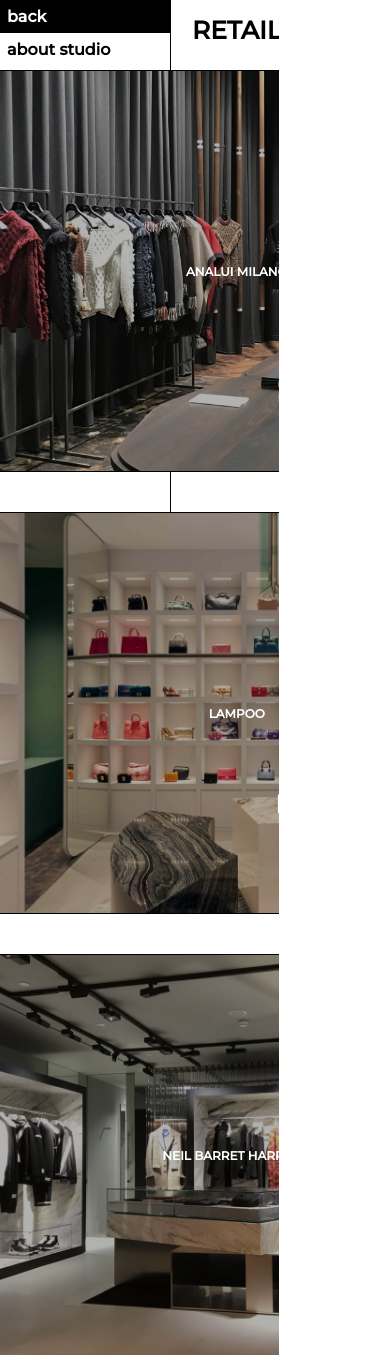
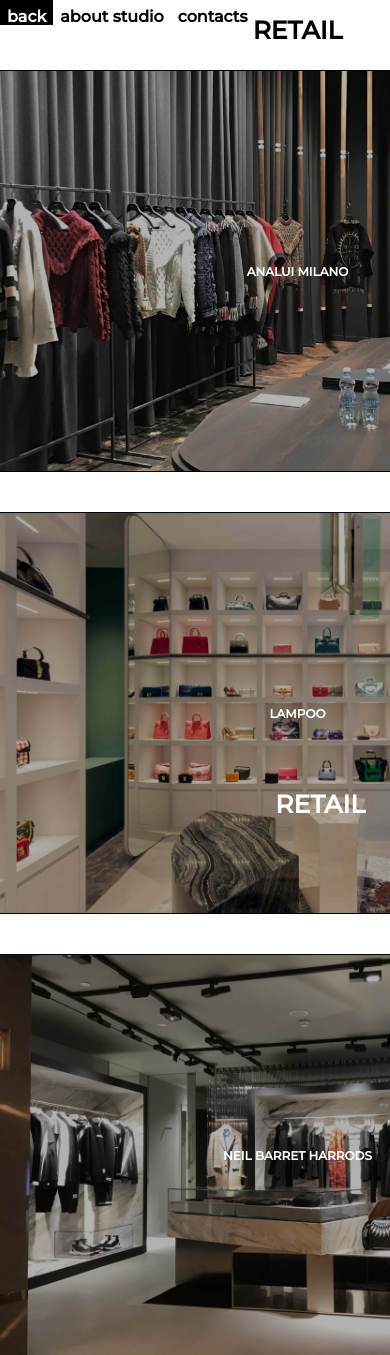
Before and after one commit to pavelerokhin/giorgialongonistudio-webportal, a Django app: page /projects/retail in a window 390 px wide. Shown: the top 1355 px of the page. Run offline with Django 4.2, Linux system fonts and the light colour scheme; data comes from the database, SQL or seed files in the repository.

Commit message:
gallery mobile

```diff
--- a/main/static/main/scripts/ajax.js
+++ /dev/null
@@ -1,83 +0,0 @@
-var gallery;
-
-function _toggleClasses(imgs) {
-  let passCurrentToNext = false;
-  imgs.forEach((i) => {
-    if (passCurrentToNext) {
-      i.classList.remove("hidden");
-      i.classList.add("current");
-      passCurrentToNext = false;
-      return;
-    }
-    if (i.classList.contains("current")) {
-      i.classList.remove("current");
-      i.classList.add("hidden");
-      passCurrentToNext = true;
-    }
-  });
-  if (passCurrentToNext) {
-    imgs[0].classList.remove("hidden");
-    imgs[0].classList.add("current");
-  }
-}
-
-function add_details(details) {
-  let details_title = document.getElementById("details-title-black");
-  details_title.innerText = details.name;
-  details_title = document.getElementById("details-title-white");
-  details_title.innerText = details.name;
-
-  const keys = Object.keys(details.photos)
-    .map((k) => parseInt(k))
-    .sort();
-  const details_section = document.getElementById("details");
-
-  const detail_section = document.createElement("div");
-  detail_section.classList.add("detail");
-  detail_section.classList.add("m-p-g__thumbs");
-  detail_section.setAttribute("data-google-image-layout", "");
-  detail_section.setAttribute("data-width", "300");
-  details_section.appendChild(detail_section);
-
-  const full_screen_section = document.createElement("div");
-  full_screen_section.classList.add("m-p-g__fullscreen");
-  details_section.appendChild(full_screen_section);
-
-  for (let key of keys) {
-    const detail = details.photos[key];
-    const photo = document.createElement("img");
-    photo.classList.add("detail_photo");
-    photo.classList.add("m-p-g__thumbs-img");
-    photo.setAttribute("src", detail.photo);
-    photo.setAttribute("data-full", detail.photo);
-    detail_section.appendChild(photo);
-
-    // if (detail.caption) {
-    //     const caption = document.createElement("p");
-    //     caption.classList.add("detail_caption");
-    //     caption.innerHTML = detail.caption;
-    //     detail_section.appendChild(caption);
-    // }
-  }
-
-  const elem = document.querySelector(".m-p-g");
-  gallery = new MaterialPhotoGallery(elem);
-}
-
-function clear_details() {
-  document.getElementById("details").innerHTML = "";
-}
-
-function get_detail(url) {
-  fetch(url, { method: "GET" })
-    .then((response) => response.json())
-    .then((details) => {
-      clear_details();
-      add_details(details);
-    });
-}
-
-function showNextInGallery() {
-  const imgs = document.getElementsByClassName("img-in-gallery");
-  _toggleClasses(Object.values(imgs));
-}
--- a/main/static/main/scripts/gallery.js
+++ b/main/static/main/scripts/gallery.js
@@ -1,3 +1,7 @@
+"use strict";
+
+var isMobileOrSmallScreen = false;
+
 window.onload = () => {
   let wrapper = document.querySelector("#projects-container");
   wrapper.classList.remove("hidden");
@@ -5,10 +9,81 @@
     document.querySelector("#cover").remove();
   }, 500);
 
-  let details = document.querySelector("#details-container");
-  let project = document.querySelector("project");
-  // const myTimeout = setInterval(showNextInGallery, 3000);
+  const detailsContainer = document.getElementById("details-container");
+  // test if mobile device
+  isMobileOrSmallScreen = /Android|webOS|iPhone|iPad|iPod|BlackBerry|IEMobile|Opera Mini/i.test(
+    navigator.userAgent
+  );
+  if (isMobileOrSmallScreen) {
+    detailsContainer.addEventListener("click", (e) => {
+      debugger;
+      if (e.target.id == "details-container") {
+        detailsContainer.classList.add("hidden");
+      }
+    });
+  }
+};
 
-  // GO UP
-  // document.getElementById("back").addEventListener("click", ridirectToHome);
-};
+function _detail_mpg_init() {
+  const detailsContainer = document.getElementById("details-container");
+  detailsContainer.classList.remove("hidden");
+
+  const details_section = document.getElementById("details");
+
+  const detail_section = document.createElement("div");
+  detail_section.classList.add("detail");
+  detail_section.classList.add("m-p-g__thumbs");
+  detail_section.setAttribute("data-google-image-layout", "");
+  detail_section.setAttribute("data-width", "300");
+  details_section.appendChild(detail_section);
+
+  const full_screen_section = document.createElement("div");
+  full_screen_section.classList.add("m-p-g__fullscreen");
+  details_section.appendChild(full_screen_section);
+}
+
+function _detail_mpg_populate(photos) {
+  const detail_section = document.querySelector(".detail.m-p-g__thumbs");
+
+  const keys = Object.keys(photos)
+    .map((k) => parseInt(k))
+    .sort();
+
+  for (let key of keys) {
+    const detail = photos[key];
+    const photo = document.createElement("img");
+    photo.classList.add("detail_photo");
+    photo.classList.add("m-p-g__thumbs-img");
+    photo.setAttribute("src", detail.photo);
+    photo.setAttribute("data-full", detail.photo);
+    detail_section.appendChild(photo);
+  }
+}
+
+function _detail_titles_init(name) {
+  let details_title = document.getElementById("details-title-black");
+  details_title.innerText = name;
+  details_title = document.getElementById("details-title-white");
+  details_title.innerText = name;
+}
+
+function add_details(details) {
+  _detail_titles_init(details.name);
+  _detail_mpg_init();
+  _detail_mpg_populate(details.photos);
+  const elem = document.querySelector(".m-p-g");
+  new MaterialPhotoGallery(elem);
+}
+
+function clear_details() {
+  document.getElementById("details").innerHTML = "";
+}
+
+function get_detail(url) {
+  fetch(url, { method: "GET" })
+    .then((response) => response.json())
+    .then((details) => {
+      clear_details();
+      add_details(details);
+    });
+}
--- a/main/static/main/styles/_utils.scss
+++ b/main/static/main/styles/_utils.scss
@@ -10,10 +10,10 @@
 //visibility order
 $z-index-background: 1;
 $z-index-back: 10;
+$z-index-hidden: 0;
 $z-index-middle: 100;
 $z-index-front: 1000;
 $z-index-foreground: 5000;
-
 /* width */
 ::-webkit-scrollbar {
   width: 10px;
@@ -98,6 +98,11 @@
   background: rgba(0, 0, 0, 0.15);
 }
 
+.hidden {
+  display: none;
+  z-index: $z-index-hidden;
+}
+
 .no-transparent-glass {
   backdrop-filter: brightness(170%);
   background: rgba(255, 255, 255, 0.95);
--- a/main/static/main/styles/gallery_projects.css
+++ b/main/static/main/styles/gallery_projects.css
@@ -80,6 +80,11 @@
 .glass {
   backdrop-filter: brightness(70%);
   background: rgba(0, 0, 0, 0.15);
+}
+
+.hidden {
+  display: none;
+  z-index: 0;
 }
 
 .no-transparent-glass {
@@ -217,6 +222,19 @@
   margin-right: 1px;
 }
 
+#details-container {
+  opacity: 1;
+  position: relative;
+  width: 40%;
+}
+
+#details-container-mobile {
+  opacity: 1;
+  position: fixed;
+  height: 100vh;
+  width: 100%;
+}
+
 #menu {
   border-right: 1px solid black;
   color: white;
@@ -237,17 +255,22 @@
   cursor: url("/media/square_light.png") 3 3, auto;
 }
 
-#details-container {
-  opacity: 1;
-  position: relative;
-  width: 40%;
-}
+@media (max-width: 1350px) {
+  #details-container,
+#details-container-mobile {
+    background-color: #ffffff;
+    padding: 15px;
+    position: fixed;
+    top: 25px;
+    height: 100vh;
+    width: 100%;
+  }
 
-@media (max-width: 1350px) {
-  #details-container {
-    opacity: 0;
-    position: relative;
-    z-index: 1;
+  #menu {
+    background-color: white;
+    flex-direction: row;
+    height: 25px;
+    width: 100%;
   }
 }
 #projects-container {
@@ -261,6 +284,7 @@
   #projects-container .projects {
     align-items: center;
     justify-items: center;
+    min-width: 400px;
     width: 100%;
   }
 }
--- a/main/static/main/styles/gallery_projects.scss
+++ b/main/static/main/styles/gallery_projects.scss
@@ -117,6 +117,19 @@
   }
 }
 
+#details-container {
+  opacity: 1;
+  position: relative;
+  width: 40%;
+}
+
+#details-container-mobile {
+  opacity: 1;
+  position: fixed;
+  height: 100vh;
+  width: 100%;
+}
+
 #menu {
   border-right: 1px solid black;
   color: white;
@@ -140,18 +153,22 @@
   }
 }
 
-#details-container {
-  opacity: 1;
-  position: relative;
-  width: 40%;
-}
+@include media("<=1350px") {
+  #details-container,
+  #details-container-mobile {
+    background-color: $white;
+    padding: 15px;
+    position: fixed;
+    top: 25px;
+    height: 100vh;
+    width: 100%;
+  }
 
-@include media("<=1350px") {
-  #details-container {
-    opacity: 0;
-    position: relative;
-
-    z-index: $z-index-background;
+  #menu {
+    background-color: white;
+    flex-direction: row;
+    height: 25px;
+    width: 100%;
   }
 }
 
@@ -166,6 +183,7 @@
     .projects {
       align-items: center;
       justify-items: center;
+      min-width: 400px;
       width: 100%;
     }
   }
--- a/main/static/main/styles/index.scss
+++ b/main/static/main/styles/index.scss
@@ -26,10 +26,6 @@
   img {
     height: 27px;
   }
-}
-
-.hidden {
-  display: none;
 }
 
 .section-title {
--- a/main/templates/main/gallery.html
+++ b/main/templates/main/gallery.html
@@ -58,7 +58,7 @@
         </div>
         {% endfor %}
       </div>
-      <div id="details-container">
+      <div id="details-container" class="hidden">
         <div id="details-title">
           <p id="details-title-black"></p>
           <p id="details-title-white"></p>
@@ -68,7 +68,6 @@
     </div>
 
     <script src="{% static 'main/scripts/material-photo-gallery.min.js' %}"></script>
-    <script src="{% static 'main/scripts/ajax.js' %}"></script>
     <script src="{% static 'main/scripts/gallery.js' %}"></script>
   </body>
 </html>
--- a/main/templates/main/index.html
+++ b/main/templates/main/index.html
@@ -189,7 +189,6 @@
       <div class="asterisc">
         <img src="media/sign.png" alt="" srcset="" />
       </div>
-      <!-- <div id="parallax2" class="parallax"></div> -->
       <section id="contacts">
         <p class="section-title">Contacts</p>
         <div id="contacts-container" class="dark-panel">
@@ -210,9 +209,6 @@
             ><span class="source-label source-insta-label">insta:</span
             ><span id="source-insta-content"> @giorgialongonistudio</span></a
           >
-          <!-- <a href="instagram://user?username=giorgialongonistudio" target="blank" class="contact contact-middle"
-                    id="source-insta-mobile"><span class="source-label source-insta-label">insta:</span><span
-                        class="source-insta-content">@giorgialongonistudio</span></a> -->
           <a
             href="tel:+393395756434"
             class="contact contact-bottom"
```
Also changed, not shown: main/static/main/scripts/index.js (+28 -28 lines), main/static/main/scripts/slides.js (deleted, +0 -60 lines), main/static/main/styles/index.css (+5 -4 lines), 2 other files.
